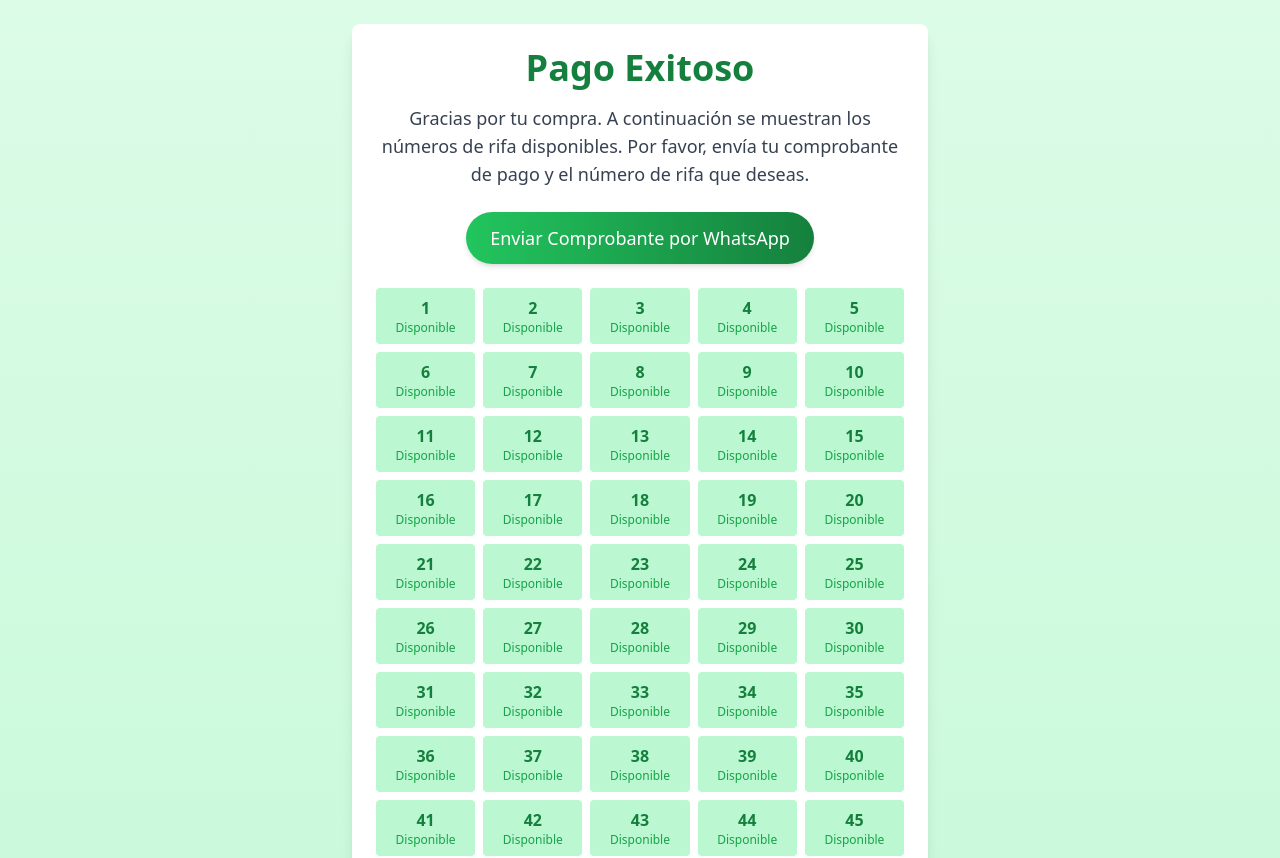
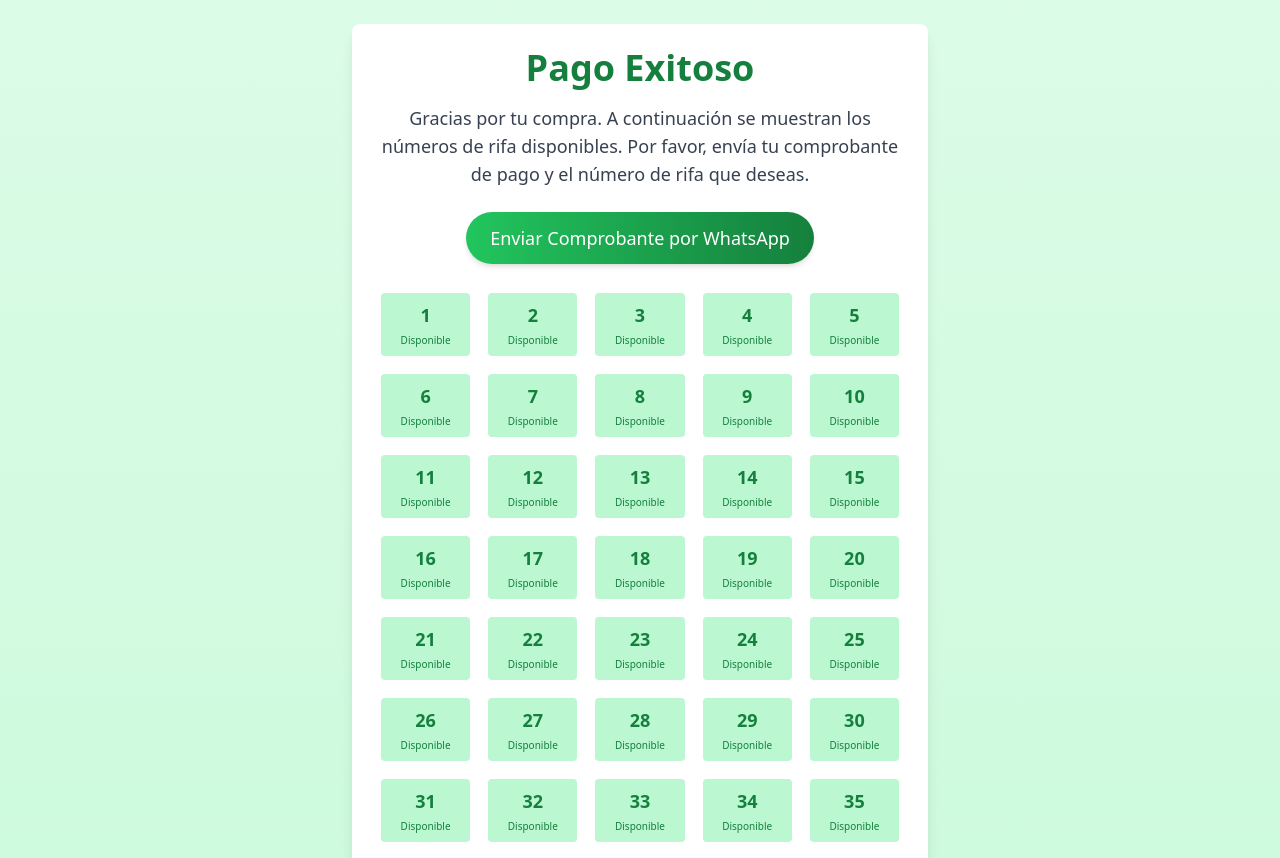
Before and after one commit to DreamBoxIn/rifamax, a Next.js app: page /payment-success in a window 1280 px wide. Shown: the top 858 px of the page. Built offline with nearby package versions, Linux system fonts and the light colour scheme.

Commit message:
Adjust text size for available and unavailable numbers

```diff
--- a/src/pages/payment-success.tsx
+++ b/src/pages/payment-success.tsx
@@ -1,15 +1,16 @@
 import { useState } from 'react';
 
 export default function PaymentSuccess() {
-  // Números disponibles y no disponibles
-  const availableNumbers = [
-    1, 2, 3, 4, 5, 6, 7, 8, 9, 10, 11, 12, 13, 14, 15, 16, 17, 18, 19, 20,
-    21, 22, 23, 24, 25, 26, 27, 28, 29, 30, 31, 32, 33, 34, 35, 36, 37, 38, 39, 40,
-    41, 42, 43, 44, 45, 46, 47, 48, 49, 50, 51, 52, 53, 54, 55, 56, 57, 58, 59, 60,
-    61, 62, 63, 64, 65, 66, 67, 68, 69, 70, 71, 72, 73, 74, 75, 76, 77, 78, 79, 80,
-    81, 82, 83, 84, 85, 86, 87, 88, 89, 90, 91, 92, 93, 94, 95, 96, 97, 98, 99, 100
+  const availableNumbers: number[] = [
+    1, 2, 3, 4, 5, 6, 7, 8, 9, 10, 11, 12, 13, 14, 15,
+    16, 17, 18, 19, 20, 21, 22, 23, 24, 25, 26, 27, 28, 29, 30,
+    31, 32, 33, 34, 35, 36, 37, 38, 39, 40, 41, 42, 43, 44, 45,
+    46, 47, 48, 49, 50, 51, 52, 53, 54, 55, 56, 57, 58, 59, 60,
+    61, 62, 63, 64, 65, 66, 67, 68, 69, 70, 71, 72, 73, 74, 75,
+    76, 77, 78, 79, 80, 81, 82, 83, 84, 85, 86, 87, 88, 89, 90,
+    91, 92, 93, 94, 95, 96, 97, 98, 99, 100
   ];
-  const unavailableNumbers = []; // Ejemplo de números no disponibles
+  const unavailableNumbers: number[] = []; // Ejemplo de números no disponibles
 
   const handleWhatsAppRedirect = () => {
     const walinkURL = `https://walink.co/3988b5`;
@@ -35,19 +36,15 @@ export default function PaymentSuccess() {
           {availableNumbers.map((number) => (
             <div
               key={number}
-              className="p-2 bg-green-200 text-green-700 rounded text-center flex flex-col items-center justify-center"
+              className={`p-2 rounded text-center flex flex-col items-center justify-center ${
+                unavailableNumbers.includes(number)
+                  ? 'bg-gray-200 text-gray-700'
+                  : 'bg-green-200 text-green-700'
+              }`}
+              style={{ margin: '5px', minWidth: '50px', minHeight: '50px' }}
             >
-              <span className="font-bold">{number}</span>
-              <span className="text-xs text-green-600">Disponible</span>
-            </div>
-          ))}
-          {unavailableNumbers.map((number) => (
-            <div
-              key={number}
-              className="p-2 bg-gray-200 text-gray-700 rounded text-center flex flex-col items-center justify-center"
-            >
-              <span className="font-bold">{number}</span>
-              <span className="text-xs text-gray-600">No disponible</span>
+              <div className="text-lg font-bold">{number}</div>
+              <div className="text-[10px] mt-1">{unavailableNumbers.includes(number) ? 'No disponible' : 'Disponible'}</div>
             </div>
           ))}
         </div>
```
